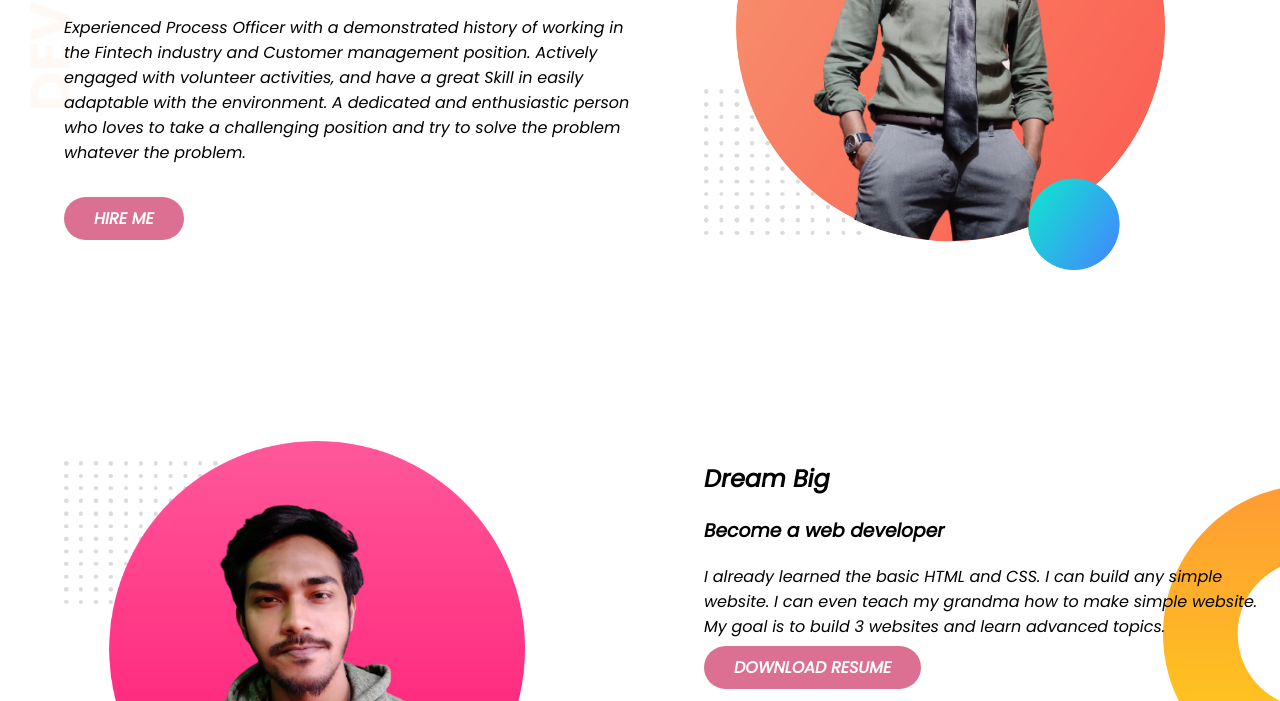
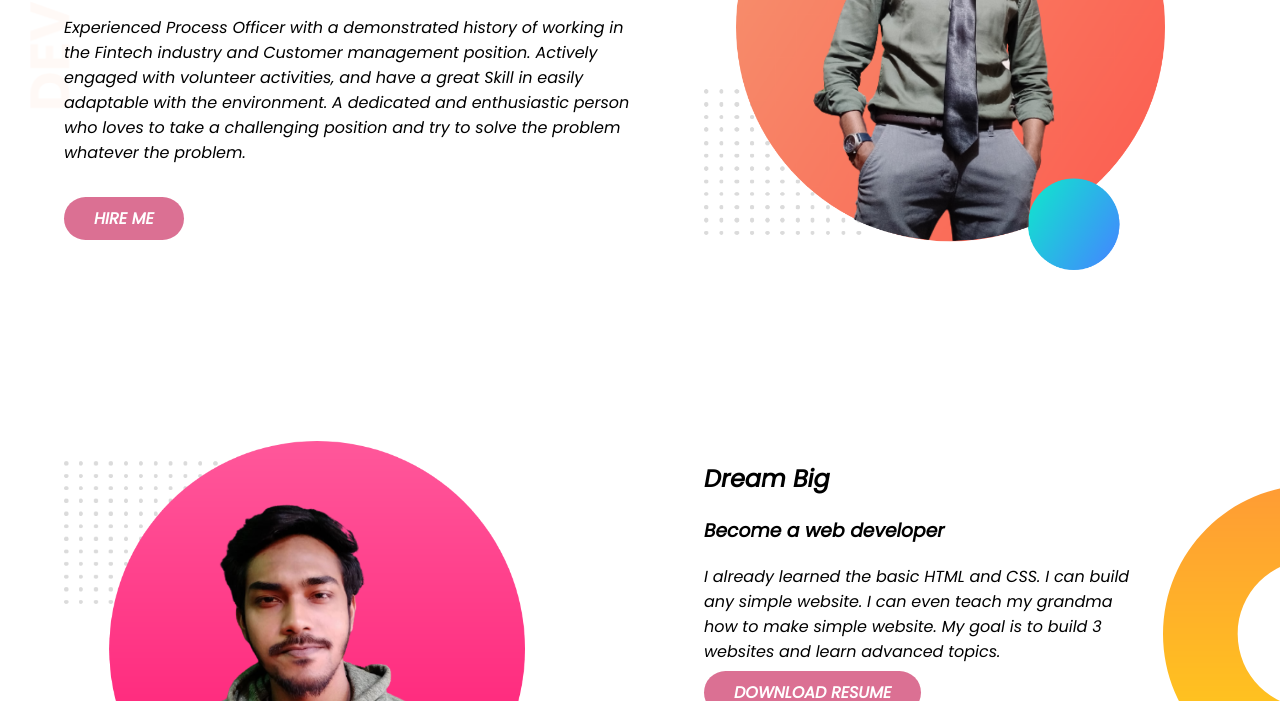
Before and after one commit to Nirnoy0/Portfolio, a plain HTML site: page index.html in a window 1280 px wide. Shown: the part 251-952 px from the top of the page. Drawn offline with Linux system fonts and the light colour scheme.

Commit message:
with 2nd page

```diff
--- a/index.html
+++ b/index.html
@@ -56,11 +56,12 @@
             <h3>
                 Become a web developer
             </h3>
-            <p>
+            <p class="Paragraph">
                 I already learned the basic HTML and CSS. I can build any simple website. I can even teach my grandma how to make simple website. My goal is to build 3 websites and learn advanced topics.
             </p>
             <a class="hire-me" target="blank" href="">DOWNLOAD RESUME</a>
         </div>
     </section>
+
 </body>
 </html>
--- a/style.css
+++ b/style.css
@@ -37,3 +37,6 @@ section{
     background-repeat: no-repeat;
     background-position: right;
 }
+.Paragraph{
+    padding-right: 25%;
+}
```
